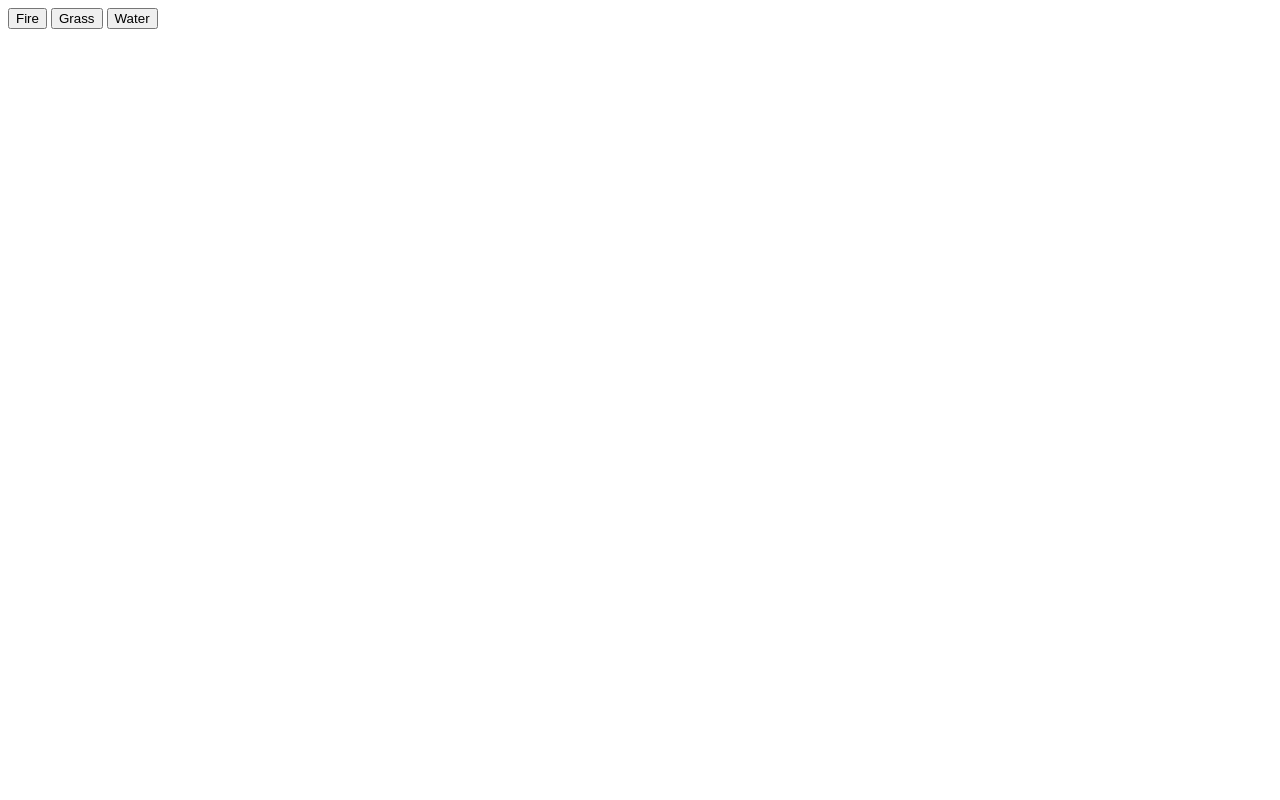
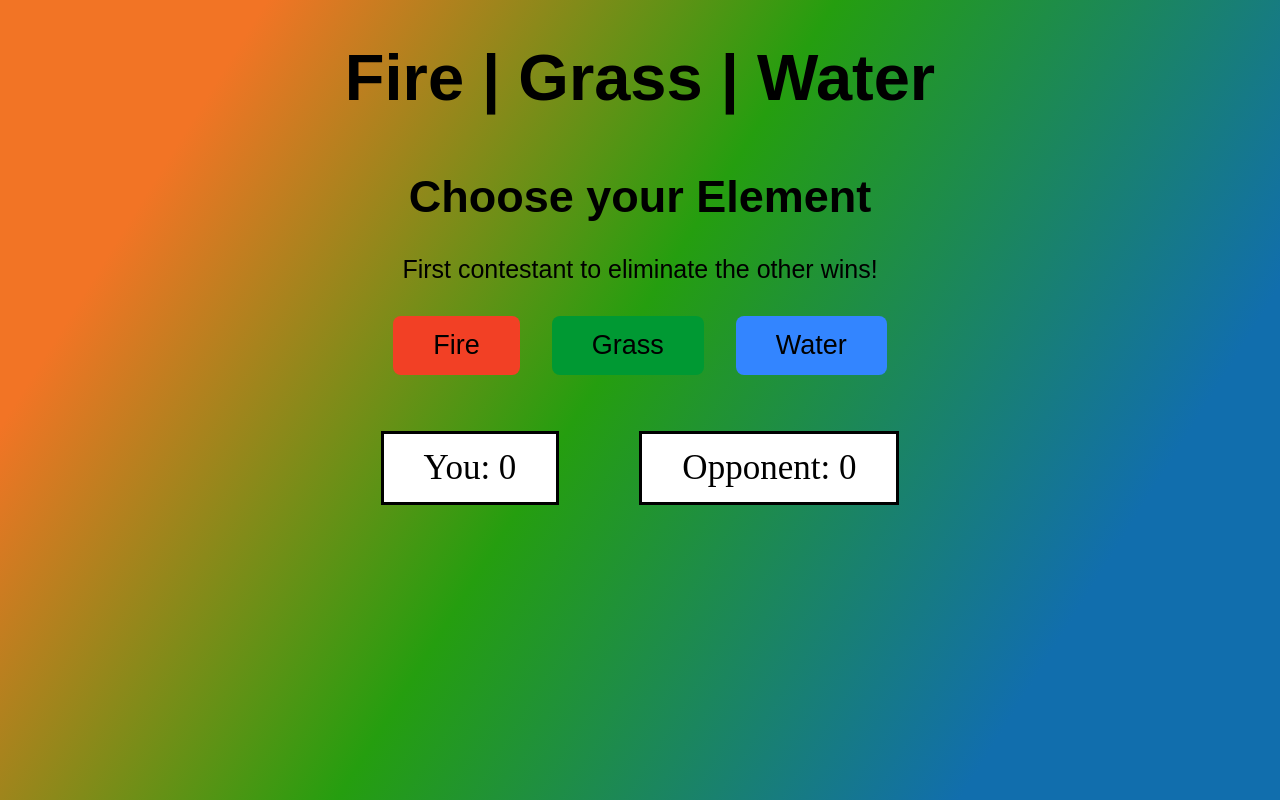
Before and after one commit to HunterKELL/rock-paper-scissors, a plain HTML site: page index.html in a window 1280 px wide. Drawn offline with Linux system fonts and the light colour scheme.

Commit message:
Added very basic ui

```diff
--- a/index.html
+++ b/index.html
@@ -5,16 +5,30 @@
     <meta http-equiv="X-UA-Compatible" content="IE=edge">
     <meta name="viewport" content="width=device-width, initial-scale=1.0">
     <!--CSS Stylesheet-->
-    <link rel="stylesheet" src="/styles.css">
+    <link rel="stylesheet" href="/styles.css">
     <!--Website Scripts-->
     <script src="/script.js" defer></script>
-    <title>Rock Paper Scissors</title>
+    <title>Fire Grass Water</title>
 </head>
 <body>
+    <div class="flex-container">
+        <h1 class="title">Fire | Grass | Water</h1>
+        <h3 class="sub-title">Choose your Element</h3>
+        <p class="details">First contestant to eliminate the other wins!</p>
+    </div>
     <div class="container">
-        <button class="fire">Fire</button>
-        <button class="grass">Grass</button>
-        <button class="water">Water</button>
+        <button id="buttons" class="fire">Fire</button>
+        <button id="buttons" class="grass">Grass</button>
+        <button id="buttons" class="water">Water</button>
+    </div>
+    <div class="reset"></div>
+    <div class="results">
+        <div id="player">You:
+            <span class="player-score">0</span>
+        </div>
+        <div id="player">Opponent:
+            <span class="com-score">0</span>
+        </div>
     </div>
     <div class="outcome">
 
--- a/script.js
+++ b/script.js
@@ -6,7 +6,9 @@ const fireBtn = document.querySelector('.fire');
 const grassBtn = document.querySelector('.grass');
 const waterBtn = document.querySelector('.water');
 const outcomeDiv = document.querySelector('.outcome');
-console.log(outcomeDiv);
+const playerScoreSpan = document.querySelector('.player-score');
+const comScoreSpan = document.querySelector('.com-score');
+const reset = document.querySelector('.reset');
 
 //Function to select a value at random
 const computerPlay = () => {
@@ -58,23 +60,29 @@ const playRound = (playerSelection, computerSelection) => {
 //Function for checking score
 const checkForWinner = (playerScore, comScore) => {
     if (playerScore === 5) {
-        const h2 = document.createElement('h2')
-        h2.classList.add('player-won')
-        h2.innerText = 'You won, Master of the Elements'
-        outcomeDiv.appendChild(h2)
+        const h1 = document.createElement('h1')
+        h1.classList.add('player-won')
+        h1.innerText = 'You won, master of the elements!'
+        outcomeDiv.appendChild(h1)
     } else if (comScore === 5) {
-        const h2 = document.createElement('h2')
-        h2.classList.add('com-won')
-        h2.innerText = 'You lost, Need more training.'
-        outcomeDiv.appendChild(h2)
+        const h1 = document.createElement('h1')
+        h1.classList.add('com-won')
+        h1.innerText = 'You lost, need more training.'
+        outcomeDiv.appendChild(h1)
     }
 }
+// Game Result Function
+const scoreResults = (playerScore, comScore) => {
+    playerScoreSpan.innerText = `${playerScore}`
+    comScoreSpan.innerText = `${comScore}`
+}
 
-//Event Listener for buttons
+//Event Listeners for buttons
 fireBtn.addEventListener('click', () => {
     const computerSelection = computerPlay();
     const playerSelection = 'Fire';
     playRound(playerSelection, computerSelection);
+    scoreResults(playerScore, comScore);
     checkForWinner(playerScore, comScore);
 });
 
@@ -82,6 +90,7 @@ grassBtn.addEventListener('click', () => {
     const computerSelection = computerPlay();
     const playerSelection = 'Grass';
     playRound(playerSelection, computerSelection);
+    scoreResults(playerScore, comScore);
     checkForWinner(playerScore, comScore);
 });
 
@@ -89,6 +98,7 @@ waterBtn.addEventListener('click', () => {
     const computerSelection = computerPlay();
     const playerSelection = 'Water';
     playRound(playerSelection, computerSelection);
+    scoreResults(playerScore, comScore);
     checkForWinner(playerScore, comScore);
 });
 
--- a/styles.css
+++ b/styles.css
@@ -0,0 +1,104 @@
+/* Variables */
+:root {
+    --bg-gradient: linear-gradient(122deg, rgba(242,116,37,1) 15%, rgba(37,158,15,1) 47%, rgba(17,110,173,1) 82%);
+    --font-color1: #f24025;
+    --font1: Papyrus, sans-serif;
+    --font2: Arial, sans-serif;
+}
+
+/* Page CSS */
+* {
+    margin: 0;
+    padding: 0;
+    box-sizing: border-box;
+}
+
+html {
+    height: 100%;
+}
+
+body {
+    width: 100%;
+    height: 100%;
+    background: var(--bg-gradient);
+    background-repeat: no-repeat;
+}
+
+/* Title Container */
+.flex-container {
+    display: flex;
+    flex-direction: column;
+    justify-content: center;
+    align-items: center;
+}
+
+.title {
+    font-family: var(--font1);
+    font-size: 65px;
+    margin: 2.5rem;
+}
+
+.sub-title {
+    font-family: var(--font1);
+    font-size: 45px;
+    margin: 1rem;
+}
+
+.details {
+    font-family: var(--font2);
+    font-size: 25px;
+    margin: 1rem;
+}
+
+/* Button Container */
+.container {
+    display: flex;
+    justify-content: center;
+}
+
+#buttons {
+    font-size: 27px;
+    border-radius: 8px;
+    padding: 14px 40px;
+    margin: 1rem;
+    border: none;
+    cursor: pointer;
+}
+
+#buttons:hover {
+    box-shadow: 0 12px 16px 0 rgba(0,0,0,0.24), 0 17px 50px 0 rgba(0,0,0,0.19);
+}
+
+.fire {
+    background-color: #f24025;
+}
+
+.grass {
+    background-color: rgb(0, 153, 51);
+}
+
+.water {
+    background-color: rgb(51, 133, 255);
+}
+
+/* Results CSS */
+.results {
+    display: flex;
+    justify-content: center;
+}
+
+#player {
+    border: black solid 3px;
+    padding: 14px 40px;
+    background-color: white;
+    justify-items: center;
+    gap: 50px;
+    align-items: center;
+    margin: 2.5rem;
+    font-size: 35px;
+
+}
+.outcome {
+    margin-top: 2.5rem;
+    text-align: center;
+}
```
